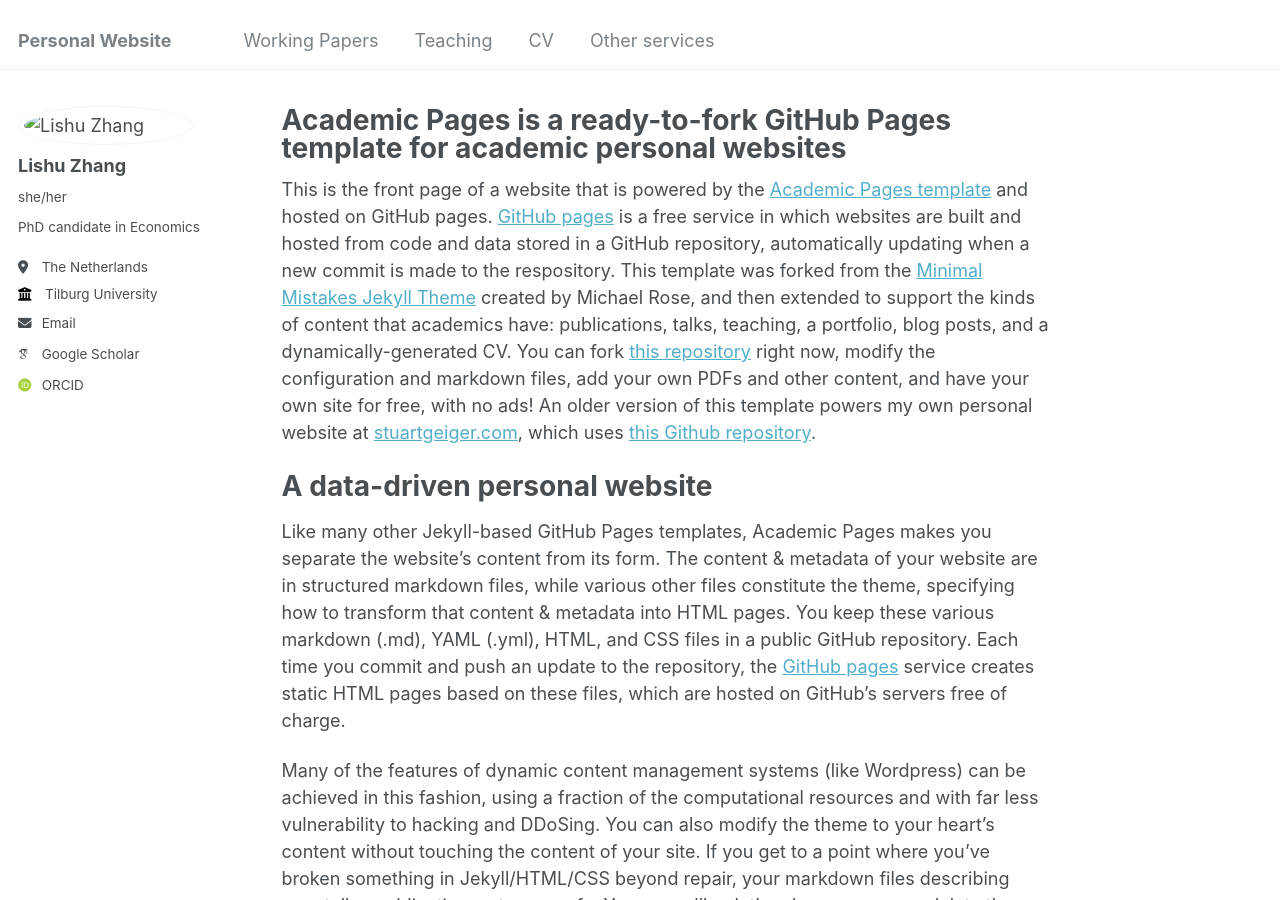
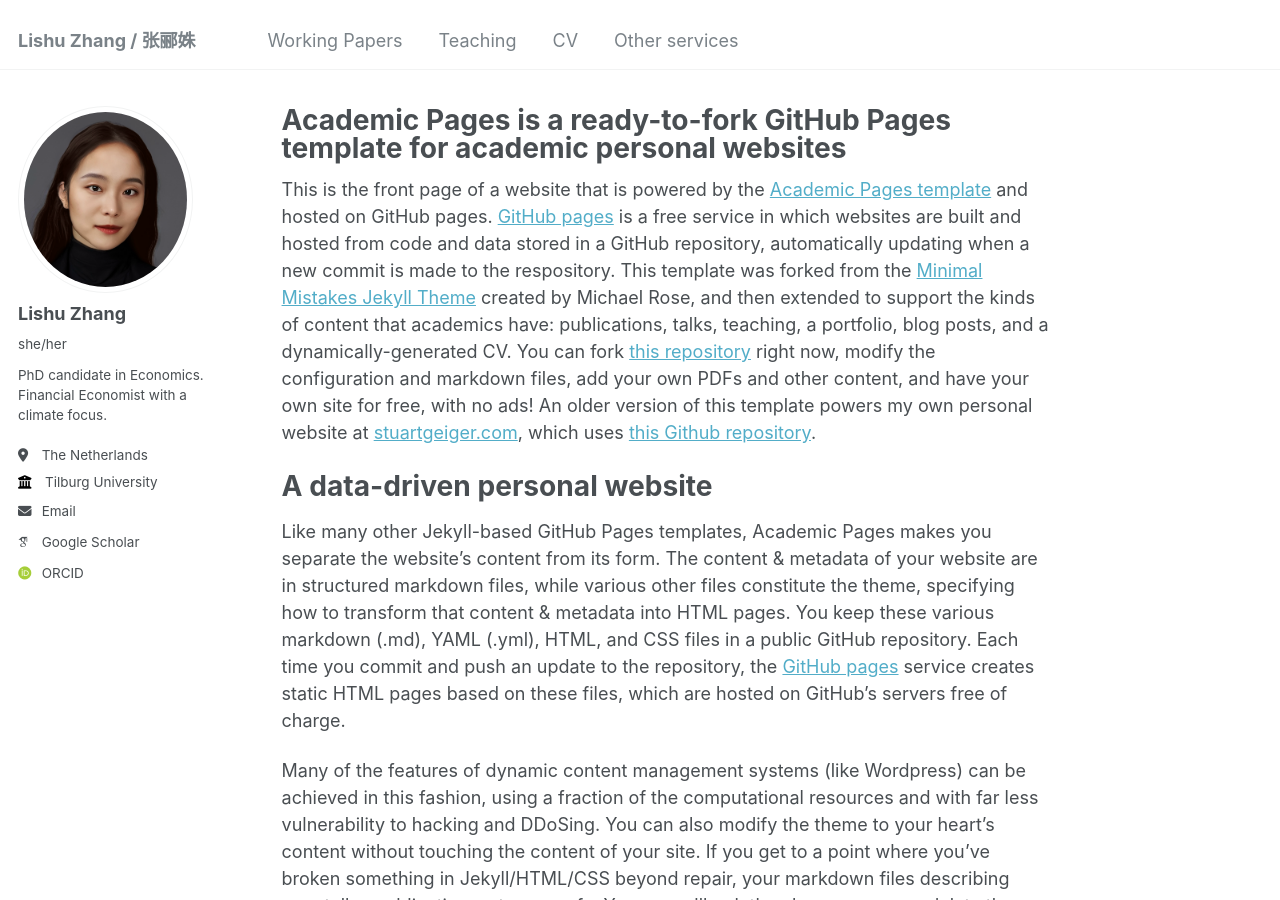
Before and after one commit to LishuZ/LishuZ.github.io, a Jekyll site: the page built from _pages/about.md, in a window 1280 px wide and 900 px high. Built offline with Jekyll 4.4.1, drawn with Linux system fonts in a browser that asks for light colours; some web fonts are replaced.

Commit message:
Update _config.yml

```diff
--- a/_config.yml
+++ b/_config.yml
@@ -8,23 +8,23 @@
 
 # Basic Site Settings
 locale                   : "en-US"
-title                    : "Personal Website"
+title                    : "Lishu Zhang / 张郦姝"
 title_separator          : "-"
 name                     : &name "Lishu Zhang"
-description              : &description "I am a fourth-year PhD candidate in Economics at Tilburg University. My research delves into the responses of financial markets to climate change, with a particular focus on the international provision of brown financing."
-url                      : https://academicpages.github.io # the base hostname & protocol for your site e.g. "https://mmistakes.github.io"
+description              : &description "PhD candidate in Economics at Tilburg University"
+url                      : https://lishuz.github.io # the base hostname & protocol for your site e.g. "https://mmistakes.github.io"
 baseurl                  : #"/main" # the subpath of your site, e.g. "/blog"
-repository               : "LishuZ/LishuZ.github.io"
+repository               : "LishuZ.github.io"
 
 # Site Author - The following control what appear as part of the author content on the side bar.
 #               If a field is blank the icon and link will not appear, otherwise it will be shown.
 #               Additional customization can be done by editing /_includes/author-profile.html
 author:
   # Biographic information
-  avatar           : "image/ProfilePic.png"
+  avatar           : "ProfilePic.png"
   name             : "Lishu Zhang"
   pronouns         : "she/her"  # example: "she/her"
-  bio              : "PhD candidate in Economics"
+  bio              : "PhD candidate in Economics. Financial Economist with a climate focus."
   location         : "The Netherlands"
   employer         : "Tilburg University"
   uri              : # URL
```
